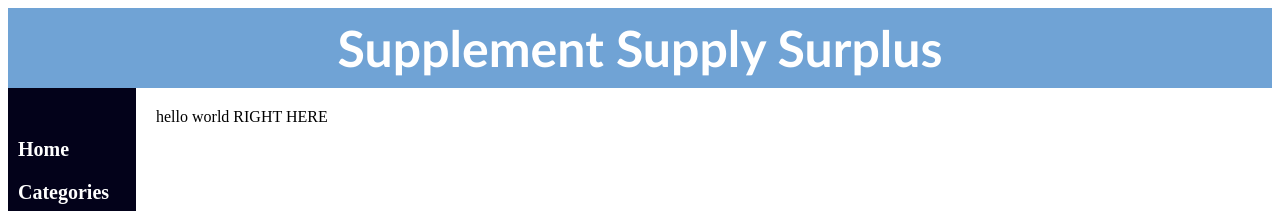
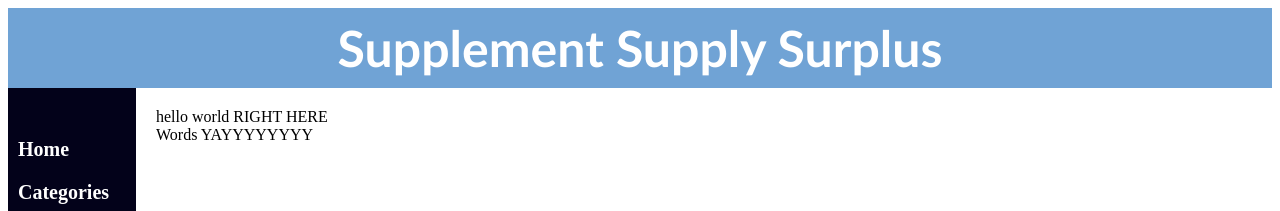
Before and after one commit to d-zeh/inventoryProject, a website: page client/inside.html in a window 1280 px wide. Shown: the top 211 px of the page. Drawn offline with nearby package versions, Linux system fonts and the light colour scheme.

Commit message:
connected js

```diff
--- a/client/inside.html
+++ b/client/inside.html
@@ -33,7 +33,7 @@
 </div>
 
 <script src="https://unpkg.com/axios/dist/axios.min.js"></script>
-<script src="inside.js"></script>
+<script src="main.js"></script>
 
 </body>
 </html>
--- a/client/main.js
+++ b/client/main.js
@@ -0,0 +1,13 @@
+const mainBox = document.querySelector('.main')
+console.log("ho")
+function sampleText() {
+     const card = document.createElement('div')
+     card.innerHTML = `
+     <div> Words
+     YAYYYYYYYY</div>
+     `
+
+     mainBox.appendChild(card)
+}
+
+sampleText();
```
